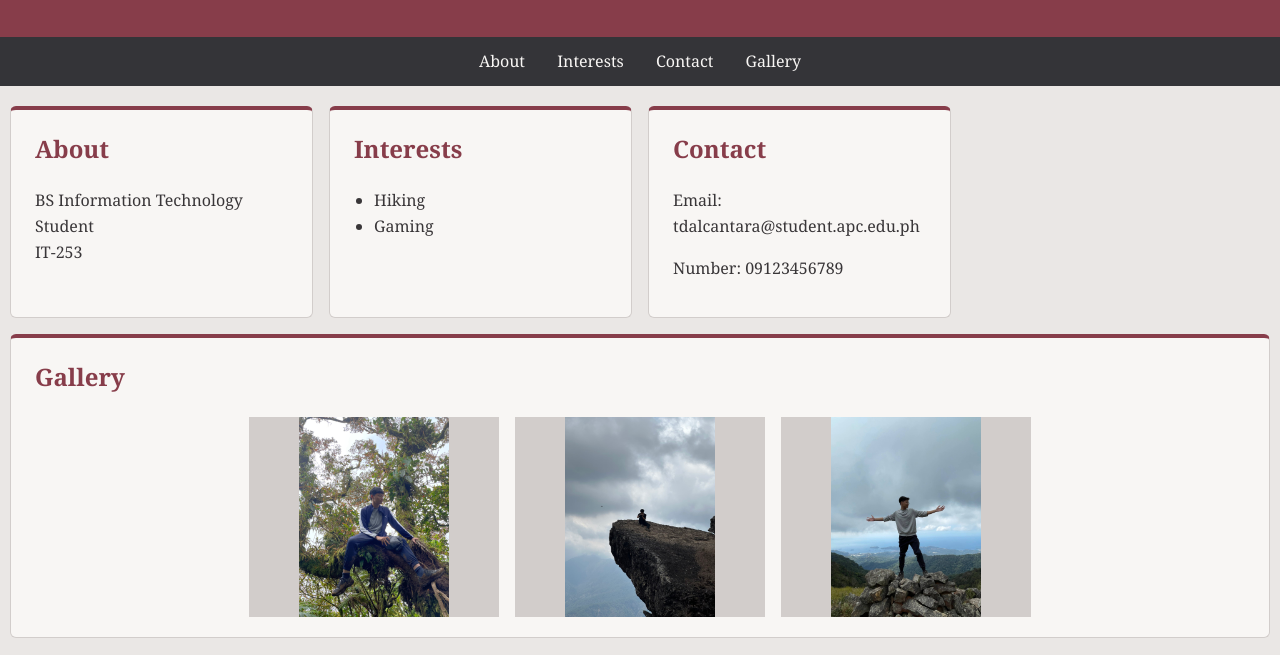
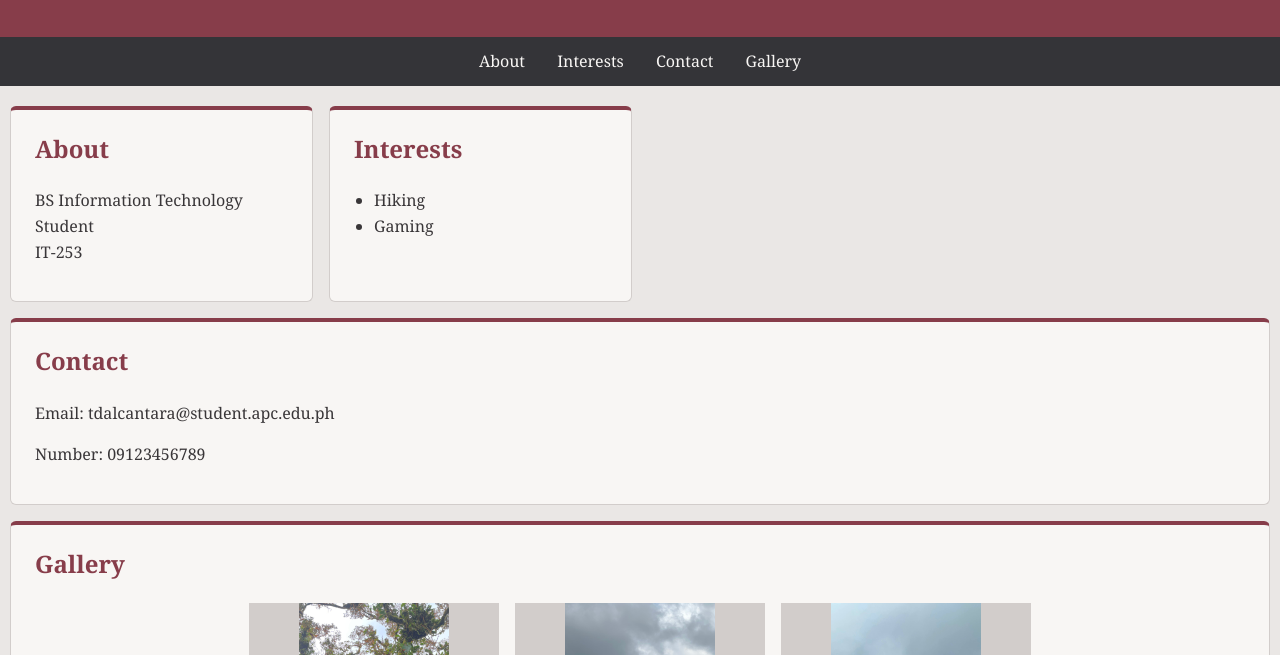
Before and after one commit to apcjalcantara/webprog-CS251_IT253-html-lessons, a plain HTML site: page home/index.html in a window 1280 px wide. Shown: the part 141-796 px from the top of the page. Drawn offline with Linux system fonts and the light colour scheme.

Commit message:
Add contact section styling to CSS

```diff
--- a/home/css/mystyle.css
+++ b/home/css/mystyle.css
@@ -76,6 +76,10 @@ ul {
   grid-column: 1 / -1;
 }
 
+#contact {
+  grid-column: 1 / -1;
+}
+
 .gallery {
   display: flex;
   flex-wrap: wrap;
```
